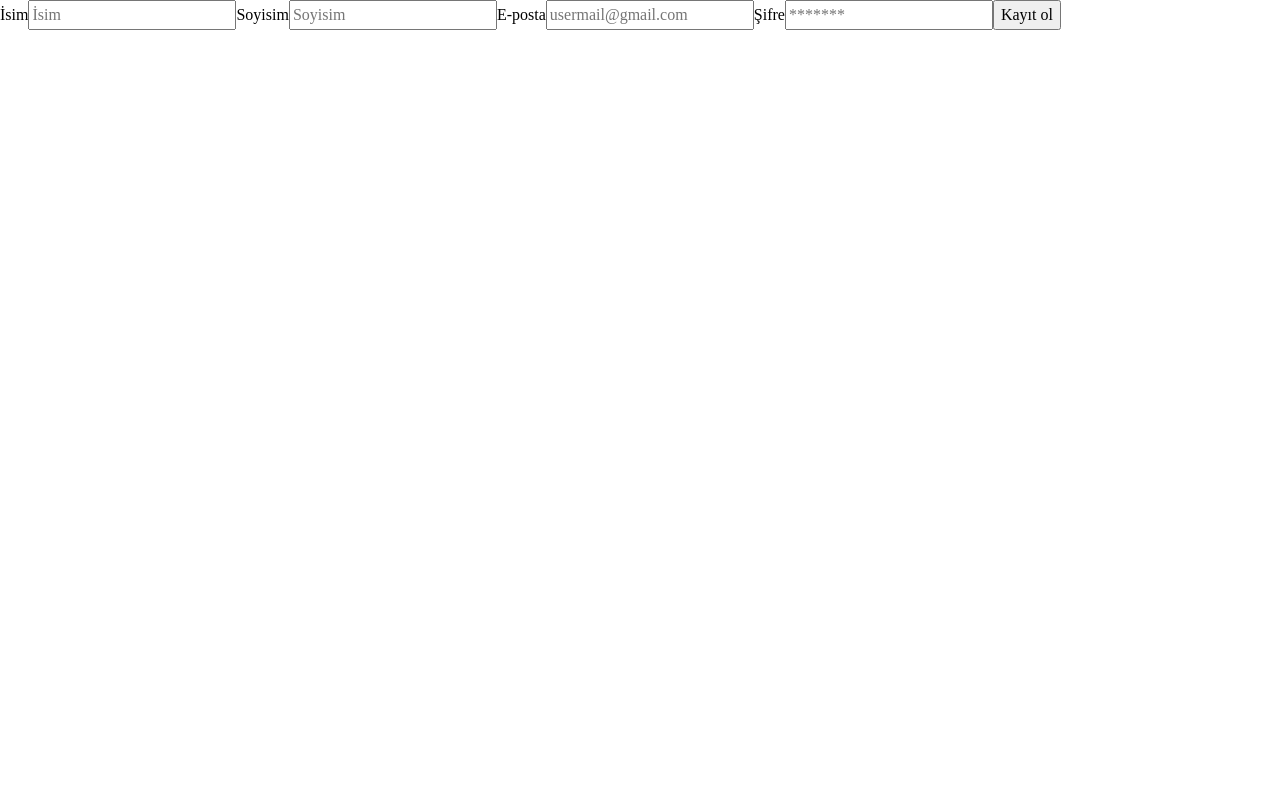
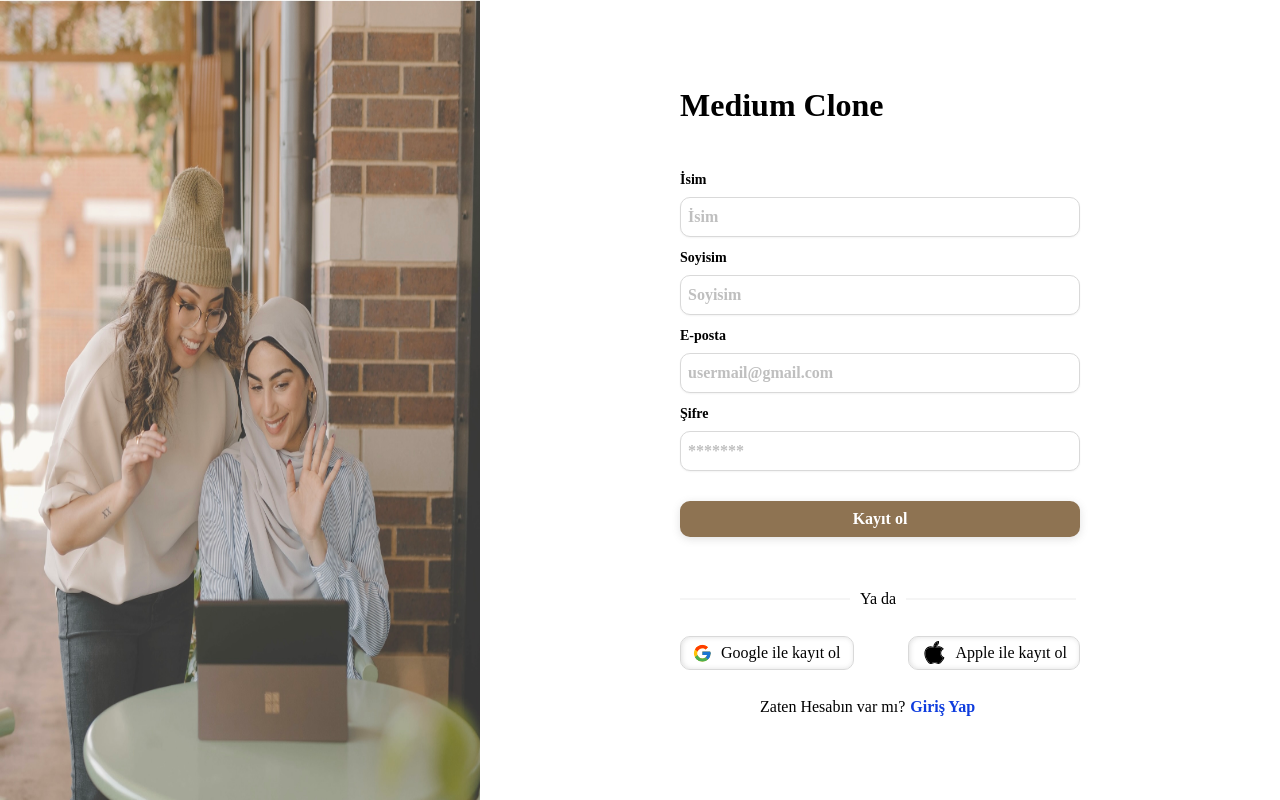
Before and after one commit to dogasvs/medium-clone, a Next.js app: page /sign-up in a window 1280 px wide. Built offline with nearby package versions, Linux system fonts and the light colour scheme.

Commit message:
signup page css yapıldı

```diff
--- a/app/sign-up/layout.js
+++ b/app/sign-up/layout.js
@@ -1,7 +1,13 @@
+import Image from "next/image"
+import "./signup.css"
+
 export default function SignUpLayout({children}) {
   return (
-    <div>
+    <div className="signupPage">
       {children}
+    <div className="SignupImage">
+      <Image src="/img/Signup.png" alt="Login Image" width={800} height={800} />
     </div>
+  </div>
   )
 }
--- a/app/sign-up/page.jsx
+++ b/app/sign-up/page.jsx
@@ -1,7 +1,32 @@
 import SignUpForm from "@/components/sign-up-form";
+import Apple from "@/svgs/apple";
+import Google from "@/svgs/google";
+import Link from "next/link";
 
 export default function SignUp() {
   return (
-    <SignUpForm />
+    <div className="signupSection">
+      <h1>Medium Clone</h1>
+      <SignUpForm />
+      <div className="or">
+        <hr />
+        <p>Ya da</p>
+        <hr />
+      </div>
+      <div className="loginOptionBtns">
+        <button className="google">
+          <Google />
+          <p>Google ile kayıt ol</p>
+        </button>
+        <button className="apple">
+          <Apple />
+          <p>Apple ile kayıt ol</p>
+        </button>
+      </div>
+      <div className="accountCreation">
+        <p>Zaten Hesabın var mı?</p>
+        <Link href={"/login"}>Giriş Yap</Link>
+      </div>
+    </div>
   )
 }
--- a/app/sign-up/signup.css
+++ b/app/sign-up/signup.css
@@ -0,0 +1,106 @@
+.signupPage {
+  display: flex;
+  flex-direction: row-reverse;
+  align-items: center ;
+  justify-content: space-between;
+}
+
+.signupSection {
+  margin-inline: 200px;
+
+  h1 {
+    margin-bottom: 40px;
+  }
+
+  label {
+    font-size: 14px;
+    font-weight: bold;
+    margin-bottom: 7px;
+  }
+
+  input {
+    width: 400px;
+    padding: 7px;
+    border: 1px solid #D9D9D9;
+    border-radius: 10px;
+    margin-bottom: 10px;
+    box-shadow: rgba(0, 0, 0, 0.05) 0px 1px 2px 0px;
+  }
+
+  input::placeholder {
+    color: #BFBFBF;
+    font-weight: 700;
+  }
+
+  .signUpBtn {
+    margin-block: 20px;
+    cursor: pointer;
+    padding-block: 6px;
+    font-weight: bold;
+    border-radius: 10px;
+    border: transparent;
+    background-color: #8e7352;
+    color: #fff;
+    box-shadow: rgba(99, 99, 99, 0.2) 0px 2px 8px 0px;
+  }
+
+  .signUpBtn:hover {
+    background-color: #705b40;
+  }
+
+  .or {
+    margin: 0 auto;
+    display: flex;
+    align-items: center;
+    margin-top: 30px;
+
+    p {
+      margin-inline: 10px;
+    }
+
+    hr {
+      width: 170px;
+      border: 1px solid #F5F5F5;
+    }
+  }
+}
+
+.signupForm {
+  display: flex;
+  flex-direction: column;
+  justify-content: space-between;
+}
+
+.loginOptionBtns {
+  display: flex;
+  justify-content: space-between;
+  margin-block: 25px;
+}
+
+.google, .apple {
+  display: flex;
+  align-items: center;
+  gap: 10px;
+  background-color: transparent;
+  border: 1.5px solid #D9D9D9;
+  padding: 4px 12px;
+  border-radius: 10px;
+  cursor: pointer;
+  box-shadow: inset rgba(99, 99, 99, 0.2) 1px 0px 5px 0px;
+}
+
+.accountCreation {
+  display: flex;
+  align-items: center;
+  gap: 5px;
+  margin-inline: 80px;
+
+  a {
+    border: transparent;
+    background-color: transparent;
+    color: #0F3DDE;
+    font-weight: bold;
+    cursor: pointer;
+    text-decoration: none;
+  }
+}
--- a/components/login-form/index.jsx
+++ b/components/login-form/index.jsx
@@ -4,10 +4,10 @@ export default function LoginForm() {
   return (
     <form className="loginForm">
       <label htmlFor="email">E-Posta </label>
-      <input id="email" name="email" type="email"  />
+      <input id="email" name="email" type="email" placeholder="usermail@gmail.com" />
       <label htmlFor="password">Şifre </label>
-      <input id="password" name="password" type="password"  />
-      <button className="loginBtn" formAction={login}>Kayıt Ol</button>
+      <input id="password" name="password" type="password" placeholder="******" />
+      <button className="loginBtn" formAction={login}>Giriş Yap</button>
     </form>
   )
 }
--- a/components/sign-up-form/index.jsx
+++ b/components/sign-up-form/index.jsx
@@ -2,7 +2,7 @@ import { signup } from "@/app/sign-up/action";
 
 export default function SignUpForm() {
   return (
-    <form>
+    <form className="signupForm">
       <label htmlFor="name">İsim</label>
       <input id="name" name="name" type="text" placeholder="İsim" required />
       <label htmlFor="lastname">Soyisim</label>
@@ -11,7 +11,7 @@ export default function SignUpForm() {
       <input id="email" name="email" type="email" placeholder="usermail@gmail.com" required />
       <label htmlFor="password">Şifre</label>
       <input id="password" name="password" type="password" placeholder="*******" required />
-      <button formAction={signup}>Kayıt ol</button>
+      <button className="signUpBtn" formAction={signup}>Kayıt ol</button>
     </form>
   )
 }
```
Also changed, not shown: app/login/login.css (+6 -2 lines).
